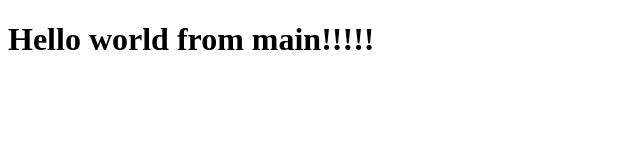
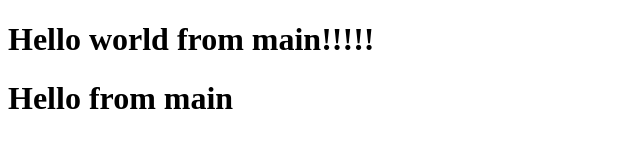
Before and after one commit to darshan-gowda-k-r/Practice_git, a plain HTML site: page index.html in a window 1280 px wide. Shown: the whole page, without its empty margins (0-640 px from the left). Drawn offline with Linux system fonts and the light colour scheme.

Commit message:
update from the main

```diff
--- a/index.html
+++ b/index.html
@@ -7,5 +7,6 @@
 </head>
 <body>
     <h1>Hello world from main!!!!!</h1>
+    <h1>Hello from main</h1>
 </body>
 </html>
```
